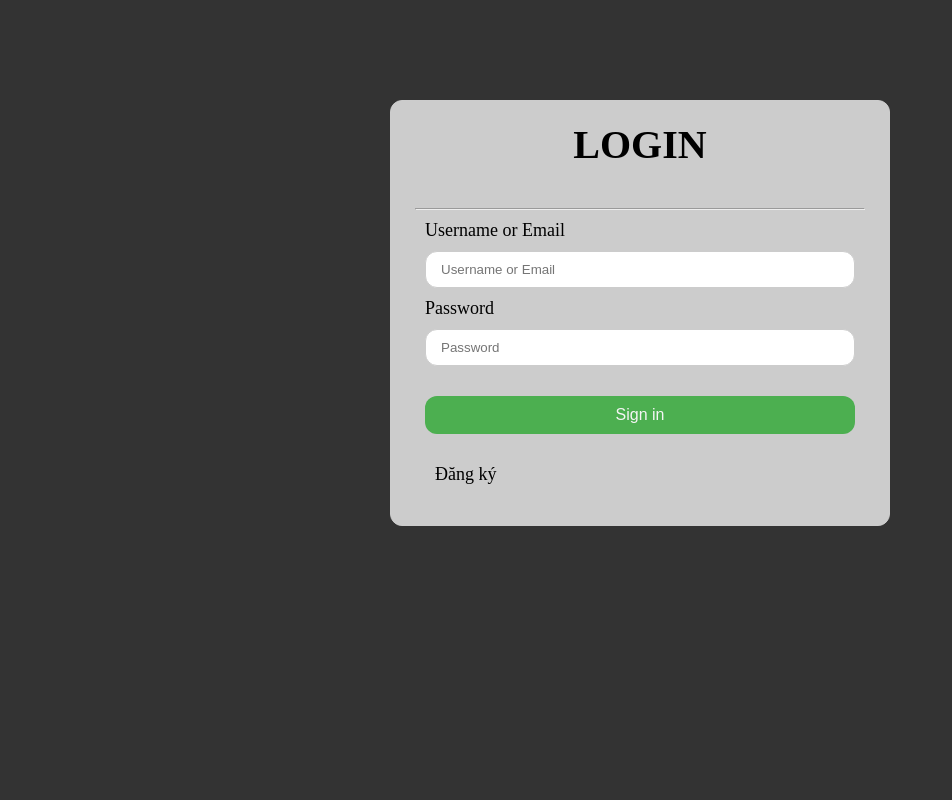
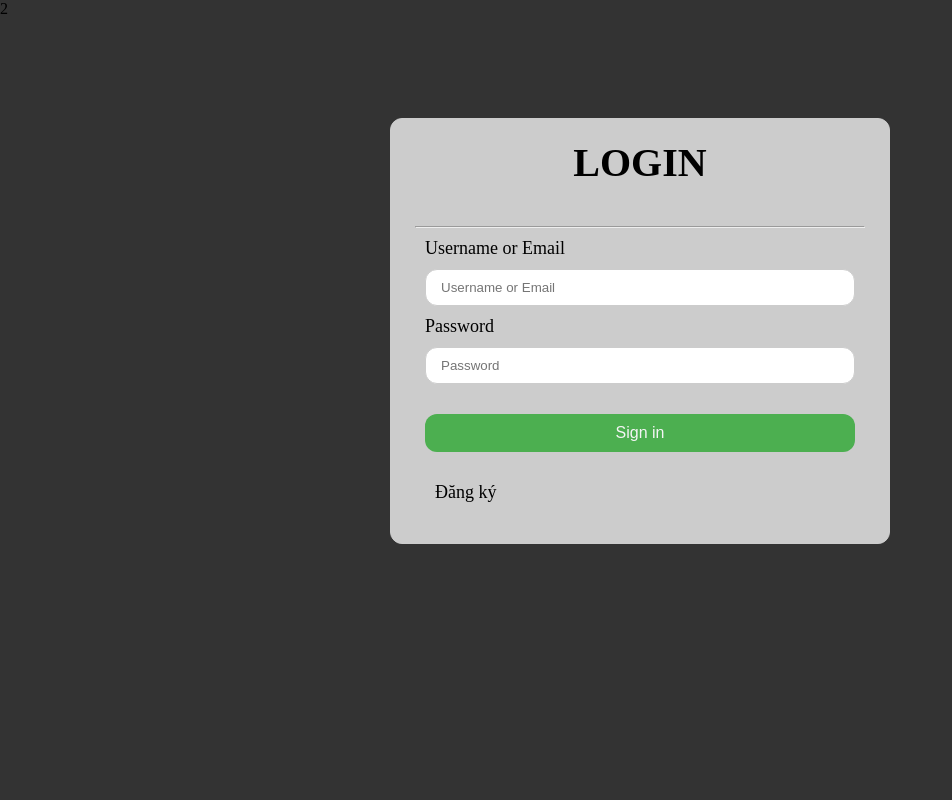
Before and after one commit to K0kom1/BlueCyber, a PHP site: page /login.php in a window 1280 px wide. Shown: the whole page, without its empty margins (0-952 px from the left). Run offline with PHP 8.4, Linux system fonts and the light colour scheme.

Commit message:
update 14/08

```diff
--- a/Task1/index.php
+++ b/Task1/index.php
@@ -3,6 +3,7 @@
 
     if (!empty($_SESSION["id"])){
         $id = $_SESSION["id"];
+        echo $id;
         $result = mysqli_query($conn, "SELECT * FROM tb_user WHERE id = $id");
         $row = mysqli_fetch_assoc($result);
 
--- a/Task1/login.php
+++ b/Task1/login.php
@@ -17,6 +17,7 @@ if(isset($_POST["submit"])){
         echo "<script> alert('Username,Email or Password not Registered'); </script>";
     }
 }
+else echo 2;
 ?>
 <!DOCTYPE html>
 <html lang="en">
@@ -38,7 +39,7 @@ if(isset($_POST["submit"])){
                 <hr class="hr" >
                 <div class="form_signin">
                     <label class="lable_form_signin" for="usernameemail">Username or Email</label>
-                    <input class="input_form_signin" type="text" name="usernameemail" id="usernameemail" required placeholder="Username or Email">
+                    <input class="input_form_signin" type="text" name="usernameemail" id="usernameemaill" required placeholder="Username or Email">
                 </div>
 
                 <div class="form_signin">
@@ -46,7 +47,7 @@ if(isset($_POST["submit"])){
                     <input class="input_form_signin" type="password" name="password" id="password" required placeholder="Password">
                 </div>
                 <div class="btn">
-                    <button type="submit" name="submit" class="btn-signin">Sign in</button>
+                    <button type="submit" name="submittt" class="btn-signin">Sign in</button>
                 </div>
                 <div class="Forgot_password">
                     <!-- <a class="Link_Fortgot--password" href="">Quên mật khẩu</a> -->
--- a/Task1/registration.php
+++ b/Task1/registration.php
@@ -23,6 +23,7 @@ if(isset($_POST["submit"])){
         }
     }
 }
+else echo '1';
 ?>
 <!DOCTYPE html>
 <html lang="en">
```
